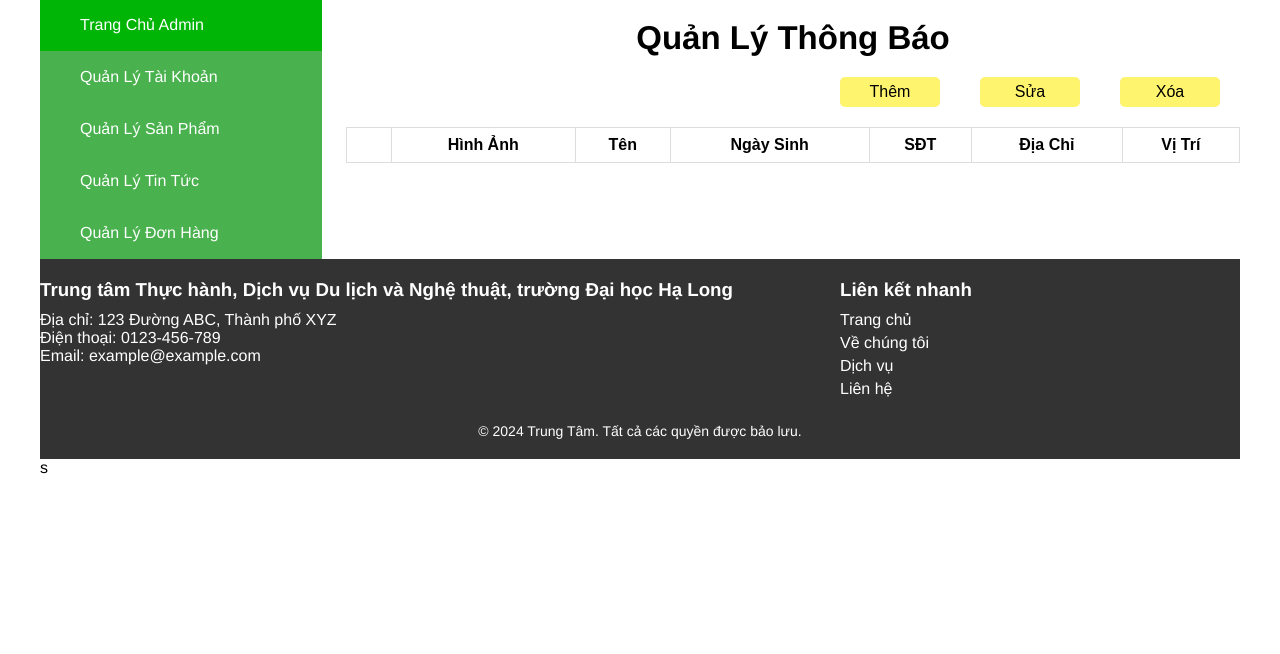
After one commit to Razer29111201/NCKH, a Node server app: page /teacher/QL in a window 1280 px wide. The commit adds this page. Shown: the part 146-800 px from the top of the page. Run offline with Node 20, Linux system fonts and the light colour scheme; lists and menus that the app fills with data are empty; some libraries are stand-ins or nearby versions.

Commit message:
27/03/2024:2

```diff
--- a/package.json
+++ b/package.json
@@ -18,6 +18,7 @@
     "express": "^4.18.3",
     "font-awesome": "^4.7.0",
     "jsonwebtoken": "^9.0.2",
+    "multer": "^1.4.5-lts.1",
     "mysql2": "^3.9.2"
   },
   "type": "module",
--- a/src/controllers/teacherContrpler.js
+++ b/src/controllers/teacherContrpler.js
@@ -7,6 +7,24 @@ const getTeacheri = async (req, res) => {
     console.log(data);
     res.render('teacher_info.ejs', { data: await getMenu(), teacher: data })
 }
+const getQLTeacheri = async (req, res) => {
+    const [data, er] = await pool.execute('SELECT * FROM `teacher`')
+    console.log(data);
+    res.render('QL_teacher.ejs', { data: await getMenu(), teacher: data })
+}
+const setTeacheri = async (req, res) => {
+    console.log(req.body, req.file);
+}
+const updateTeacheri = async (req, res) => {
+    const [data, er] = await pool.execute('SELECT * FROM `teacher`')
+    console.log(data);
+    res.render('QL_teacher.ejs', { data: await getMenu(), teacher: data })
+}
+const delTeacheri = async (req, res) => {
+    const [data, er] = await pool.execute('SELECT * FROM `teacher`')
+    console.log(data);
+    res.render('QL_teacher.ejs', { data: await getMenu(), teacher: data })
+}
 export {
-    getTeacheri
+    getTeacheri, getQLTeacheri, setTeacheri, updateTeacheri, delTeacheri
 }
--- a/src/public/css/base.css
+++ b/src/public/css/base.css
@@ -563,3 +563,13 @@ footer {
 .footer-bottom p {
     font-size: 14px;
 }
+
+.Admin_img {
+    width: 130px;
+    height: 70px;
+    overflow: hidden;
+    display: block;
+    display: -webkit-box;
+    -webkit-box-orient: vertical;
+    -webkit-line-clamp: 3;
+}
--- /dev/null
+++ b/src/public/js/teacher.js
@@ -0,0 +1,82 @@
+var add = document.getElementById('add')
+var del = document.getElementById('del')
+var id = document.getElementById('id')
+var exit = document.getElementById('exit')
+var idE = document.getElementById('idE')
+var edit = document.getElementById('edit')
+const form1 = document.getElementById('form2')
+var form_title = document.getElementById('form_title')
+var form = document.querySelector('.wpaper')
+var form_ = document.querySelector('.form_')
+var formdel = document.getElementById('formdel')
+var btn_add = document.getElementById('btn_addd')
+var btn_edit = document.getElementById('btn_edit')
+var cb = document.querySelectorAll('.checkbox')
+const title = document.getElementById('title')
+const editor = document.querySelector('.ck-editor__editable')
+console.log(form1);
+add.onclick = () => {
+    form.classList.remove('hiden')
+    form1.setAttribute('action', '/teacher/add')
+    btn_add.classList.remove('hiden')
+    form_title.innerText = 'Thêm Tin Tức'
+}
+const editBtn = (e) => {
+    if (e === 1) {
+
+        edit.onclick = () => {
+            form.classList.remove('hiden')
+            form1.setAttribute('action', '/teacher/update')
+            btn_edit.classList.remove('hiden')
+            form_title.innerText = 'Cập Nhật Tin Tức'
+        }
+    }
+    if (e === 2) {
+        edit.onclick = () => {
+            alert('Hãy chọn bài viết muốn xóa')
+        }
+    }
+}
+if (id.value === '') {
+    formdel.setAttribute('onsubmit', 'return false')
+
+}
+else {
+    formdel.setAttribute('onsubmit', 'return true')
+
+}
+exit.onclick = () => {
+    form.classList.add('hiden')
+    btn_add.classList.add('hiden')
+    btn_edit.classList.add('hiden')
+}
+form_.onclick = () => {
+    form.classList.add('hiden')
+}
+
+
+editBtn(2)
+
+cb.forEach((e, i) => {
+    e.onchange = () => {
+
+        if (e.checked === true) {
+            editBtn(1)
+            var a = e.parentElement.parentElement.querySelectorAll('td')
+            console.log(a[0].querySelector('input').value);
+            id.value = a[0].querySelector('input').value
+            idE.value = a[0].querySelector('input').value
+            title.value = a[1].innerText
+
+
+
+            window.editor.setData(a[2].innerHTML);
+            formdel.setAttribute('onsubmit', 'return true')
+        }
+        else {
+            editBtn(2)
+            id.value = ''
+            formdel.setAttribute('onsubmit', 'return false')
+        }
+    }
+})
--- a/src/routes/news.js
+++ b/src/routes/news.js
@@ -1,11 +1,13 @@
 import express from 'express'
 const router = express.Router();
+import multer from 'multer';
 import { getNews, setNews, updateNews, delNews, getQLNoti, updateNoti, setQLNoti, delNoti } from '../controllers/newController.js';
+import { upload } from '../controllers/multer.js';
 
 
 router.get('/', getNews)
-router.post('/', setNews)
-router.post('/edit', updateNews)
+router.post('/', upload.single('img'), setNews)
+router.post('/edit', upload.single('img'), updateNews)
 router.post('/del', delNews)
 router.get('/noti', getQLNoti)
 router.post('/noti/add', setQLNoti)
--- a/src/views/QL_noti.ejs
+++ b/src/views/QL_noti.ejs
@@ -130,8 +130,9 @@
 
             </div>
 
-            <script src="/js/ck.js"></script>
-            <script src="/js/noti.js"> </script>
+            <%- include('./partials/footer'); %>s
+                <script src="/js/ck.js"></script>
+                <script src="/js/noti.js"> </script>
 </body>
 
 </html>
--- /dev/null
+++ b/src/views/QL_teacher.ejs
@@ -0,0 +1,162 @@
+<!DOCTYPE html>
+<html lang="en">
+
+<head>
+    <meta charset="UTF-8">
+    <meta name="viewport" content="width=device-width, initial-scale=1.0">
+    <script src="https://cdn.ckeditor.com/ckeditor5/30.0.0/classic/ckeditor.js"></script>
+    <link rel="stylesheet" href="/css/base.css">
+    <link rel="stylesheet" href="/css/grid.css">
+    <link rel="stylesheet" href="/css/admin.css">
+    <title>Document</title>
+</head>
+
+<body>
+    <%- include('./partials/header'); %>
+        <div class="grid wide">
+            <div class="admin">
+
+                <div class="row">
+                    <div class="col m-3">
+                        <div class="admin__left">
+                            <div class="menu">
+                                <ul class="menu_list">
+                                    <li class="menu_item active">
+                                        <i class='bx bx-home'></i>
+                                        Trang Chủ Admin
+                                    </li>
+                                    <li class="menu_item">
+                                        <i class='bx bx-user'></i>
+                                        Quản Lý Tài Khoản
+                                    </li>
+                                    <li class="menu_item">
+                                        <i class='bx bx-list-ul'></i>
+                                        Quản Lý Sản Phẩm
+                                    </li>
+                                    <li class="menu_item">
+                                        <i class='bx bx-slideshow'></i>
+                                        Quản Lý Tin Tức
+                                    </li>
+                                    <li class="menu_item">
+                                        <i class='bx bx-news'></i>
+                                        Quản Lý Đơn Hàng
+                                    </li>
+
+
+                                </ul>
+                            </div>
+                        </div>
+                    </div>
+                    <div class="col m-9">
+                        <div class="title">
+                            <h2>Quản Lý Thông Báo</h2>
+                        </div>
+                        <div class="btn_direc">
+                            <button id="add">Thêm </button>
+                            <button id="edit">Sửa </button>
+                            <form action="/teacher/del" id="formdel" method="post">
+                                <input type="text " id="idE" name="id" hidden>
+                                <button id="del">Xóa </button>
+                            </form>
+                        </div>
+                        <div class="wpaper hiden">
+                            <div class="form_ ">
+
+                            </div>
+                            <div class="form">
+                                <h2 id="form_title">Thêm Tin Tức</h2>
+                                <form class="news_add " action="" id="form2" method="post">
+                                    <div class="form_group">
+                                        <span>Họ Tên:</span>
+                                        <input type="text " id="id" name="id" hidden>
+                                        <input id="title" type="text" name="name">
+                                    </div>
+                                    <div class="form_group">
+                                        <span>Số Điện Thoại:</span>
+                                        <input id="title" type="text" name="title">
+                                    </div>
+                                    <div class="form_group">
+                                        <span>Thumb: </span>
+                                        <input type="file" name="img">
+                                    </div>
+                                    <div class="form_group">
+                                        <span> Địa Chỉ:</span>
+                                        <input id="title" type="text" name="address">
+                                    </div>
+                                    <div class="form_group">
+                                        <span> Vị Trí:</span>
+                                        <input id="title" type="text" name="position">
+                                    </div>
+                                    <div class="form_group">
+                                        <button class="hiden" id="btn_addd">Thêm</button>
+                                        <button class="hiden" id="btn_edit">Sửa</button>
+                                    </div>
+
+
+                                </form>
+                            </div>
+                            <span id="exit">X</span>
+
+                        </div>
+
+
+
+                        <table>
+                            <tr>
+                                <th></th>
+                                <th>Hình Ảnh</th>
+                                <th>Tên</th>
+                                <th>Ngày Sinh</th>
+                                <th>SĐT</th>
+                                <th>Địa Chỉ</th>
+                                <th>Vị Trí</th>
+
+                            </tr>
+                            <% for (var i=0; i < teacher.length; i++ ) { %>
+                                <tr>
+                                    <td><input class="checkbox" value=" <%= teacher[i].id %>" type="checkbox">
+
+                                    </td>
+                                    <td>
+                                        <div class="Admin_img">
+
+                                            <%= teacher[i].img %>
+                                        </div>
+                                    </td>
+                                    <td>
+                                        <%= teacher[i].name %>
+                                    </td>
+
+                                    <td>
+                                        <%= teacher[i].brith%>
+                                    </td>
+                                    <td>
+                                        <%= teacher[i].phone %>
+                                    </td>
+                                    <td>
+
+
+                                        <%- teacher[i].address %>
+
+                                    </td>
+                                    <td>
+                                        <%= teacher[i].position %>
+                                    </td>
+
+
+
+                                </tr>
+                                <% } %>
+                        </table>
+                    </div>
+
+                </div>
+
+            </div>
+
+            <%- include('./partials/footer'); %>s
+                <script src="/js/ck.js"></script>
+                <script src="/js/teacher.js"> </script>
+</body>
+
+</html>
--- a/src/views/admin.ejs
+++ b/src/views/admin.ejs
@@ -145,9 +145,9 @@
                 </div>
 
             </div>
-
-            <script src="/js/ck.js"></script>
-            <script src="/js/admin.js"> </script>
+            <%- include('./partials/footer'); %>
+                <script src="/js/ck.js"></script>
+                <script src="/js/admin.js"> </script>
 </body>
 
 </html>
--- a/src/views/notification.ejs
+++ b/src/views/notification.ejs
@@ -29,4 +29,6 @@
             </div>
         </div>
 
+        <%- include('./partials/footer'); %>
+
 </body>
--- a/src/views/partials/news_admin.ejs
+++ b/src/views/partials/news_admin.ejs
@@ -15,7 +15,7 @@
     </div>
     <div class="form">
         <h2 id="form_title">Thêm Tin Tức</h2>
-        <form class="news_add " id="form" action="/news" method="post">
+        <form class="news_add " id="form" action="/news" method="post" enctype="multipart/form-data">
             <div class="form_group">
                 <span>Tiêu Đề:</span>
                 <input type="text " id="id" name="id" hidden>
@@ -24,6 +24,10 @@
             <div class="form_group">
                 <span>Tóm Tắt:</span>
                 <input id="tomtat" type="text" name="tomtat">
+            </div>
+            <div class="form_group">
+                <span>Thumb: </span>
+                <input type="file" name="img">
             </div>
             <div class="form_group">
                 <span> Nội Dung:</span>
--- a/src/views/teacher_info.ejs
+++ b/src/views/teacher_info.ejs
@@ -145,6 +145,7 @@
         </div>
         </main>
         </div>
+        <%- include('./partials/footer'); %>
             <script>
 
 
```
Also changed, not shown: src/controllers/multer.js (added, +22 -0 lines), src/controllers/newController.js (+6 -3 lines), src/routes/teacher.js (+6 -1 lines), src/public/img/27-3-2024-338374601_891640345254319_2421615124810050437_n.jpg (added), 2 other files. Lines whose indentation alone changed are shown as unchanged.
